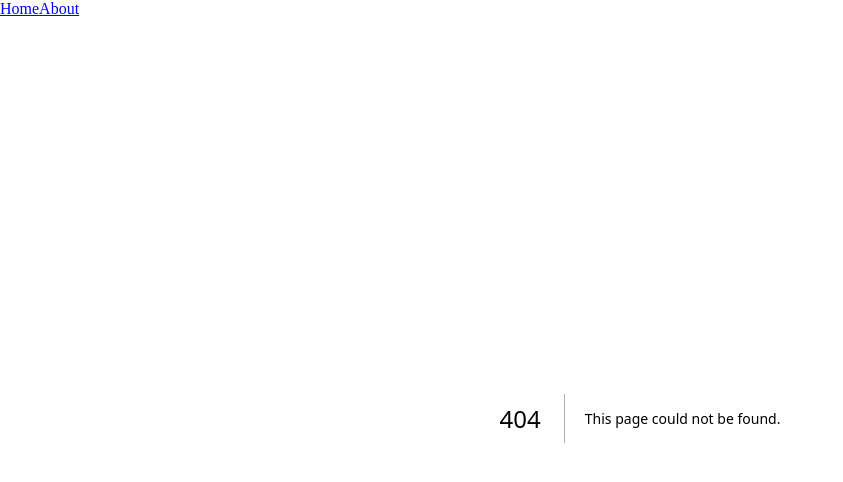
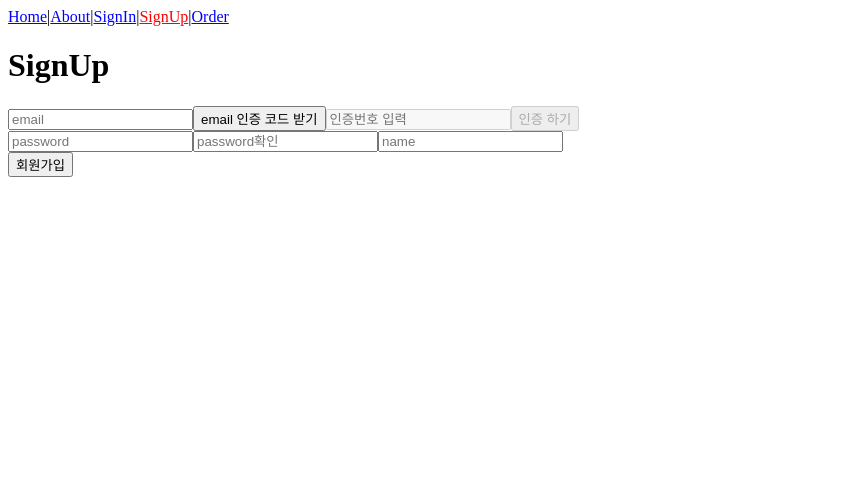
Before and after one commit to Lee-Seungje/NextJS-Practice, a Next.js app in the folder nextjs-intro/: page /signup in a window 1280 px wide. Before the commit this address had no page. Shown: the top 482 px of the page, without its empty margins (0-843 px from the left). Built offline with nearby package versions, Linux system fonts and the light colour scheme.

Commit message:
IceTea ~ order, signin, signup

```diff
--- a/nextjs-intro/components/NavBar.tsx
+++ b/nextjs-intro/components/NavBar.tsx
@@ -11,12 +11,34 @@ const NavBar = () => {
       >
         Home
       </Link>
+      |
       <Link
         style={{ color: router.pathname === "/about" ? "red" : "blue" }}
         href="/about"
       >
         About
       </Link>
+      |
+      <Link
+        style={{ color: router.pathname === "/signin" ? "red" : "blue" }}
+        href="/signin"
+      >
+        SignIn
+      </Link>
+      |
+      <Link
+        style={{ color: router.pathname === "/signup" ? "red" : "blue" }}
+        href="/signup"
+      >
+        SignUp
+      </Link>
+      |
+      <Link
+        style={{ color: router.pathname === "/order" ? "red" : "blue" }}
+        href="/order"
+      >
+        Order
+      </Link>
     </nav>
   );
 };
--- a/nextjs-intro/components/NavBar/style.ts
+++ /dev/null
@@ -1,6 +0,0 @@
-import styled from "@emotion/styled";
-
-export const LinkStyle = styled.a`
-  text-decoration: none;
-  color: ${(props) => props.color};
-`;
--- a/nextjs-intro/next.config.js
+++ b/nextjs-intro/next.config.js
@@ -18,13 +18,13 @@ module.exports = {
       },
     ];
   },
-  async rewriters() {
-    return [
-      {
-        source: "/post",
-        destination:
-          "https://port-0-idea-archive-server-p8xrq2mlfszgkzn.sel3.cloudtype.app",
-      },
-    ];
-  },
+  // async rewriters() {
+  //   return [
+  //     {
+  //       source: "/post",
+  //       destination:
+  //         "https://port-0-idea-archive-server-p8xrq2mlfszgkzn.sel3.cloudtype.app",
+  //     },
+  //   ];
+  // },
 };
--- /dev/null
+++ b/nextjs-intro/pages/signup.tsx
@@ -0,0 +1,164 @@
+import axios from "axios";
+import Seo from "../components/Seo";
+import { useState } from "react";
+import { useRouter } from "next/router";
+
+const About = () => {
+  const [email, setEmail] = useState("");
+  const [emailC, setEmailC] = useState("");
+  const [pw, setPw] = useState("");
+  const [pwC, setPwC] = useState("");
+  const [name, setName] = useState("");
+
+  const [isEmail, setIsEmail] = useState(true);
+
+  const router = useRouter();
+
+  let isEmailOK = false;
+
+  const handleInputChange = (e: any) => {
+    switch (e.target.placeholder) {
+      case "email":
+        setEmail(e.target.value);
+        break;
+      case "password":
+        e.target.id === "1" ? setPw(e.target.value) : setPwC(e.target.value);
+        break;
+      case "name":
+        setName(e.target.value);
+        break;
+    }
+  };
+
+  const isPwOK = () => {
+    if (pw === pwC) return true;
+    else return false;
+  };
+
+  const handleSubmit = async () => {
+    if (isPwOK()) {
+      try {
+        const res = await axios.post(
+          "https://port-0-icee-tea-server-duzu222alg58k27h.sel3.cloudtype.app/auth/signup",
+          {
+            body: {
+              email: email,
+              password: pw,
+              passwordCheck: pwC,
+              name: name,
+            },
+          }
+        );
+        console.log(res);
+        if (res.status === 409) {
+          alert("이미 존재하는 email입니다");
+        } else {
+          alert("회원가입 되었습니다. 이제 주문이 가능합니다");
+          router.push("/");
+        }
+      } catch (err) {
+        console.error(err);
+      }
+    } else alert("비밀번호가 일치하지 않습니다");
+  };
+
+  const handleCheckEmail = async () => {
+    try {
+      const res = await axios.post(
+        "https://port-0-icee-tea-server-duzu222alg58k27h.sel3.cloudtype.app/email/send",
+        {
+          body: {
+            email: email,
+          },
+        }
+      );
+      console.log(res);
+      if (res.status === 200) {
+        alert("인증번호가 발송되었습니다");
+        setIsEmail(false);
+      } else {
+        alert("다시 해 ㅋ");
+      }
+    } catch (err) {
+      console.error(err);
+      alert("다시 해 ㅋ");
+    }
+  };
+
+  const handleCheckEmail2 = async () => {
+    try {
+      const res = await axios.get(
+        "https://port-0-icee-tea-server-duzu222alg58k27h.sel3.cloudtype.app/email/verify",
+        {
+          params: {
+            email: email,
+            authKey: emailC,
+          },
+        }
+      );
+      console.log(res);
+      if (res.status === 200) {
+        alert("email이 인증 되었습니다");
+        isEmailOK = true;
+      } else {
+        alert("인증 번호가 일치하지 않습니다");
+      }
+    } catch (err) {
+      console.error(err);
+      alert("인증 번호가 일치하지 않습니다");
+    }
+  };
+
+  return (
+    <div>
+      <Seo title="SignUp" />
+      <h1>SignUp</h1>
+      <div>
+        <input
+          type="email"
+          placeholder="email"
+          value={email}
+          onChange={handleInputChange}
+        />
+        <button onClick={handleCheckEmail}>email 인증 코드 받기</button>
+        <input
+          type="text"
+          placeholder="인증번호 입력"
+          value={emailC}
+          onChange={(e: any) => {
+            setEmailC(e.target.value);
+          }}
+          disabled={isEmail}
+        />
+        <button onClick={handleCheckEmail2} disabled={isEmail}>
+          인증 하기
+        </button>
+      </div>
+      <div>
+        <input
+          type="password"
+          placeholder="password"
+          value={pw}
+          onChange={handleInputChange}
+          id="1"
+        />
+        <input
+          type="password"
+          placeholder="password확인"
+          value={pw}
+          onChange={handleInputChange}
+          id="2"
+        />
+        <input
+          type="text"
+          placeholder="name"
+          value={name}
+          onChange={handleInputChange}
+        />
+      </div>
+      <button onClick={handleSubmit}>회원가입</button>
+    </div>
+  );
+};
+
+export default About;
```
Also changed, not shown: nextjs-intro/components/NavBar/index.tsx (deleted, +0 -21 lines), nextjs-intro/pages/order.tsx (added, +71 -0 lines), nextjs-intro/pages/signin.tsx (added, +60 -0 lines), nextjs-intro/src/isValid.ts (added, +7 -0 lines).
